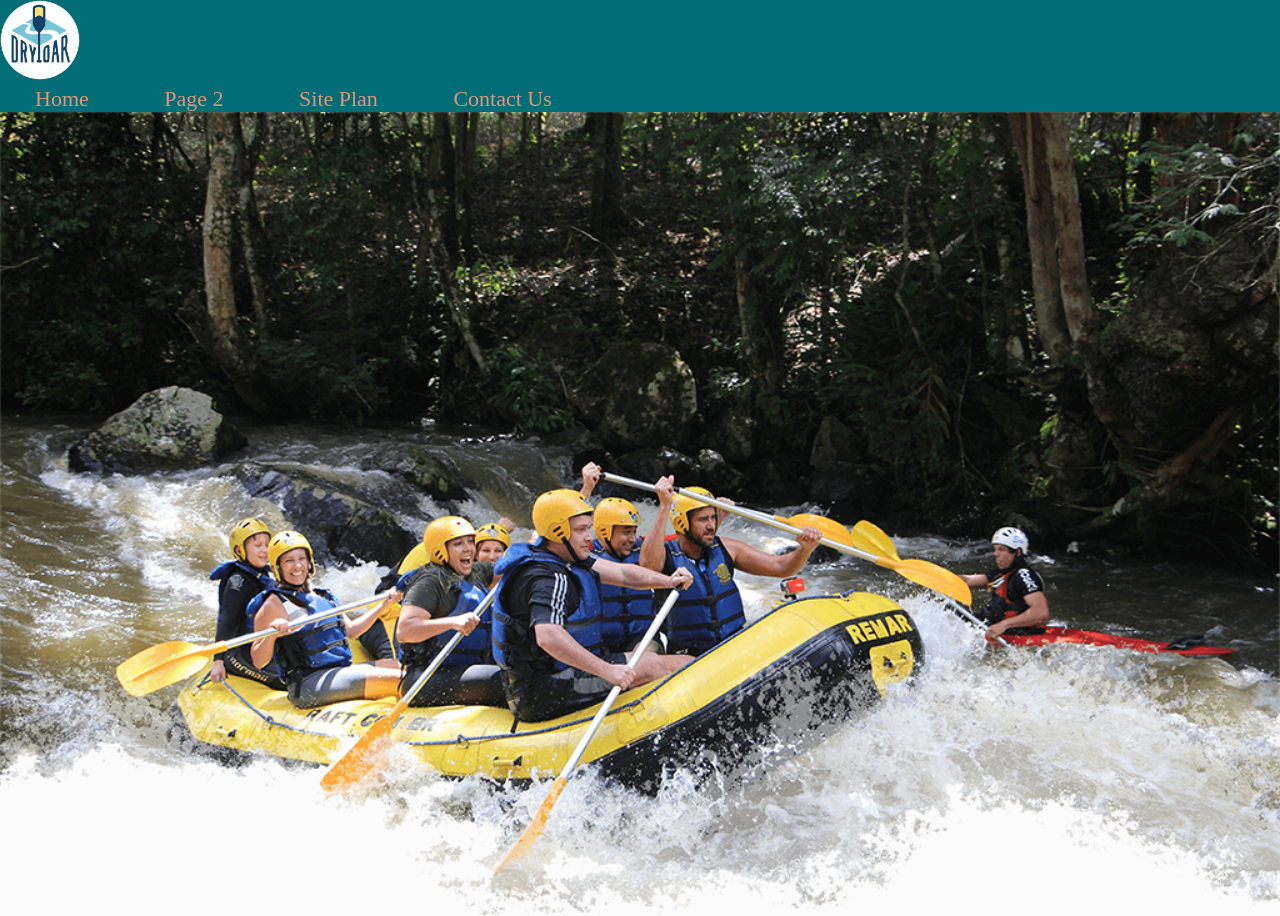
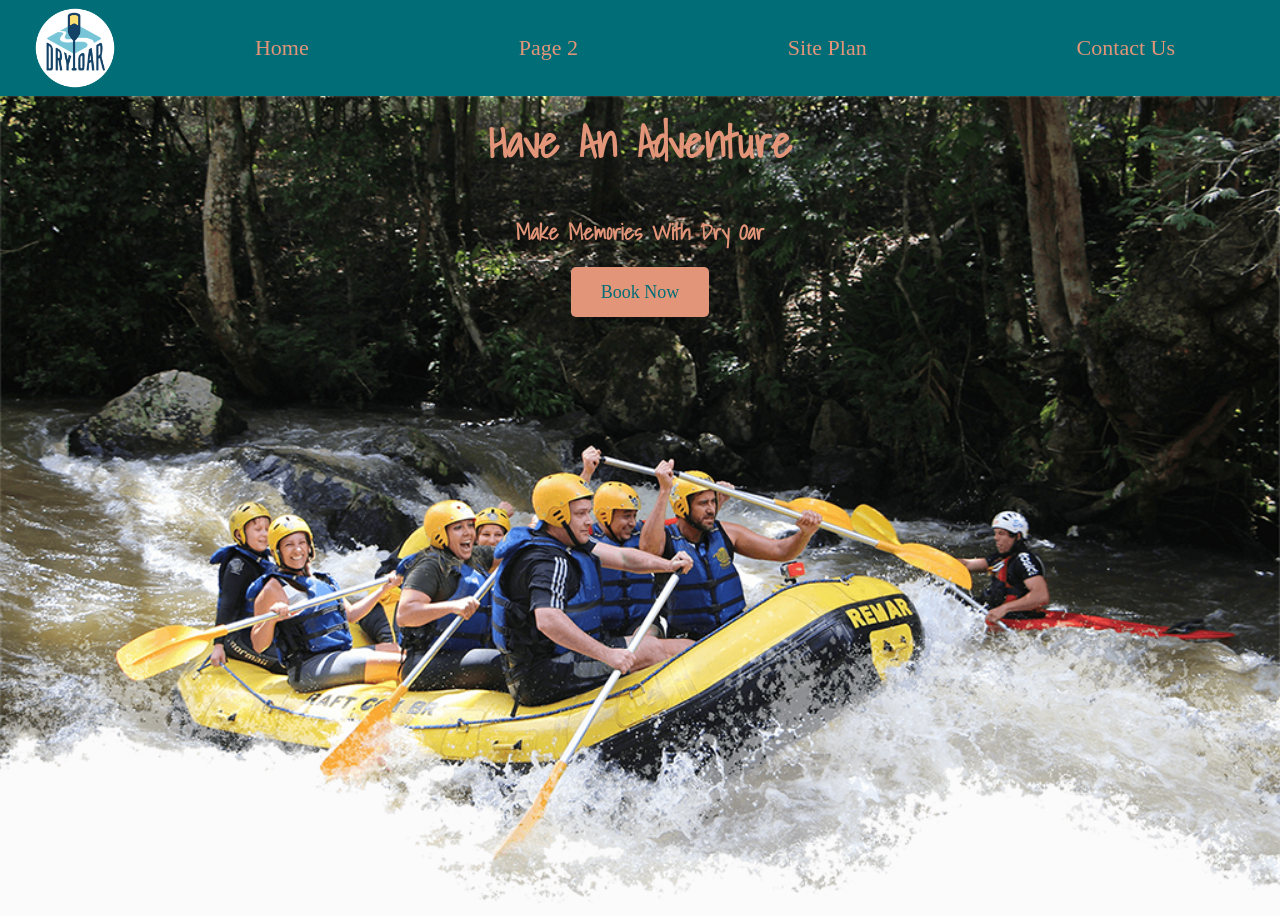
Before and after one commit to EmptyTeacup-afk/wdd130, a plain HTML site: page wwr/index.html in a window 1280 px wide. Shown: the top 916 px of the page. Drawn offline with nearby package versions, Linux system fonts and the light colour scheme.

Commit message:
Week7step2

```diff
--- a/wwr/styles/styles.css
+++ b/wwr/styles/styles.css
@@ -12,17 +12,47 @@ h1, h2, h3, h4, h5, h6 {
 
 }
 
+header {
+    display: grid;
+    grid-template-columns: 150px auto;
+}
+
+nav {
+    display: flex;
+    justify-content: space-around;
+}
+
 nav a {
     text-align: center;
     background-color: #006d77;
     color: #E29578;
     text-decoration: none;
-    padding-left: 35px;
-    padding-right: 35px;
+    padding: 35px;
+}
+
+nav a:hover {
+    background-color: #FFDDD2;
+}
+
+#hero {
+    display: grid;
+    grid-template-columns: 1fr 3fr 1fr;
+}
+
+#hero-box{
+    grid-column: 1/4;
+    grid-row: 1/3;
+}
+
+#hero-msg {
+    grid-column: 2/3;
+    grid-row: 1/2;
+
 }
 
 #hero-msg h1, #hero-msg h4{
     text-align: center;
+    color: #E29578;
 }
 
 .button-box{
@@ -47,10 +77,6 @@ body {
 
 header {
     background-color:#006d77;
-}
-
-nav a:hover {
-    background-color: #FFDDD2;
 }
 
 .home-title{
@@ -138,6 +164,8 @@ h2 {
 
 #logo_link {
     padding-top: 5px;
+    justify-self: center;
+    align-self: center;
 }
 
 .card-img{
```
